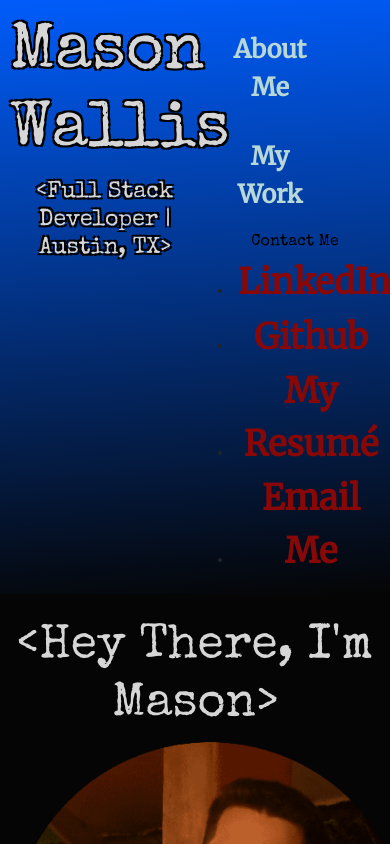
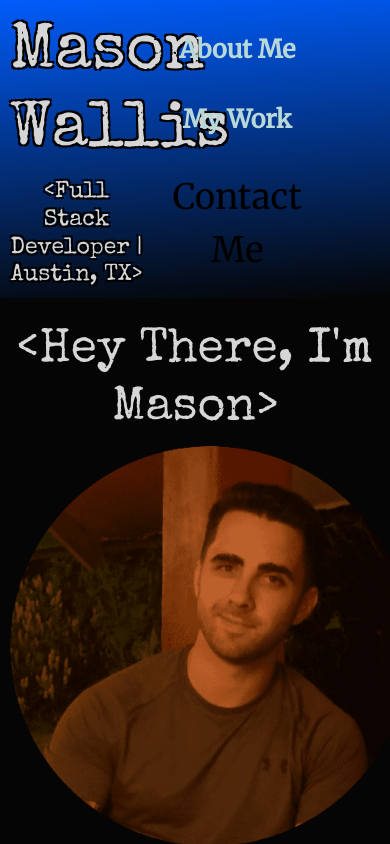
Before and after one commit to mwallis5110/Homework2, a React (Create React App) app: page / in a window 390 px wide. Shown: the top 844 px of the page. Built offline with nearby package versions, Linux system fonts and the light colour scheme.

Commit message:
Dropdown menu does the dropdown thing

```diff
--- a/src/components/Dropdown/Dropdown.css
+++ b/src/components/Dropdown/Dropdown.css
@@ -0,0 +1,32 @@
+.dropMenu {
+    display: none;
+}
+.dropMenu-clicked {
+    width: 300px;
+    position: absolute;
+    top: 80px;
+    list-style: none;
+    text-align: start;
+}
+
+.contactButton {
+    font-size: 35px;
+  /* margin-right: 50px; */
+  /* padding: 1rem 2rem; */
+  color: #B8D8D8;
+  font-weight: bold;
+  font-family: "Merriweather", serif;
+}
+
+.contactItem {
+    background: #1888ff;
+    cursor: pointer;
+}
+
+.contactItem:hover {
+    background: #5cabff;
+}
+
+/* .contactItem.clicked {
+    display: none;
+} */
--- a/src/components/Dropdown/Dropdown.js
+++ b/src/components/Dropdown/Dropdown.js
@@ -6,11 +6,10 @@ import Resume from "../../images/Mason_Wallis_Resume.pdf";
 import "./Dropdown.css";
 
 export default function Dropdown() {
+  const [click, setClick] = useState(false);
 
-  const [click, setClick] = useState(false);
-  const [dropdown, setDropdown] = useState(false);
+  const handleClick= () => setClick(!click)
 
-  const handleClick = () => setClick(!click);
   const closeMobileMenu = () => {
     setClick(false);
   };
@@ -22,9 +21,8 @@ export default function Dropdown() {
           Contact Me
         </button>
       </div>
-      <div className="dropMenu">
-        <ul className={click ? "contactMenu active" : "contactMenu"}>
-          {/* {dropdown && <Dropdown />} */}
+      <div className={click ? "dropMenu-clicked" : "dropMenu"}>
+        <ul>
           <li className="contactItem" onClick={closeMobileMenu}>
             <button>
               <a id="linkedin" href="https://www.linkedin.com/in/masonwallis/">
--- a/src/components/Footer/Footer.css
+++ b/src/components/Footer/Footer.css
@@ -35,8 +35,7 @@ button {
   font-family: "Merriweather", serif;
 }
 
-/* Hover effects */
-#linkedin:hover,
+/* #linkedin:hover,
 #github:hover,
 #resume:hover,
 #emailAddress:hover {
@@ -45,4 +44,4 @@ button {
   border-radius: 50px;
   opacity: 1;
   transition: 0.5s ease-out;
-}
+} */
--- a/src/components/Header/Header.css
+++ b/src/components/Header/Header.css
@@ -4,7 +4,6 @@
   padding-top: 15px;
   font-family: "Special Elite";
   background: linear-gradient(-184deg, #005cfa, #050505 );
-  /* background: linear-gradient(4deg, #FE5F55 40%, #4F6367); */
 }
 
 .header h1 {
@@ -21,9 +20,9 @@
 }
 
 .leftSide {
-  width: 50%;
+  width: 35%;
 }
 
 .rightSide {
-  width: 50%;
+  width: 65%;
 }
--- a/src/components/Navbar/Navbar.css
+++ b/src/components/Navbar/Navbar.css
@@ -1,5 +1,8 @@
-#link1,
-#link2 {
+.navWrapper {
+  float: right;
+}
+
+#link {
   font-size: 35px;
   margin-right: 50px;
   padding: 1rem 2rem;
@@ -9,8 +12,7 @@
 }
 
 /* Hover effects */
-#link1:hover,
-#link2:hover {
+#link:hover {
   background-color: #EEF5DB;
   color: #4F6367;
   border-radius: 50px;
@@ -19,8 +21,7 @@
 }
 
 @media screen and (max-width: 480px) {
-  #link1,
-  #link2 {
+  #link {
     font-size: 25px;
     text-align: center;
   }
--- a/src/components/Navbar/Navbar.js
+++ b/src/components/Navbar/Navbar.js
@@ -1,4 +1,4 @@
-import React from "react";
+import React, { useState } from "react";
 
 import { Link } from "react-router-dom";
 
@@ -7,15 +7,46 @@ import Dropdown from "../Dropdown/Dropdown";
 import "./Navbar.css";
 
 export default function TopNavbar() {
+  const [click, setClick] = useState(false);
+  const [dropdown, setDropdown] = useState(false);
+
+  const handleClick = () => setClick(!click);
+  const closeMobileMenu = () => {
+    setClick(false);
+  };
+
+  // const onMouseEnter = () => {
+  //   if(window.innerWidth < 960) {
+  //     setDropdown(false)
+  //   } else {
+  //     setDropdown(true)
+  //   }
+  // }
+
+  // const onMouseLeave = () => {
+  //   if (window.innerWidth < 960) {
+  //     setDropdown(false);
+  //   } else {
+  //     setDropdown(false);
+  //   }
+  // };
+
   return (
-    <div className="navBar">
-        <Link to="/">
-          <button id="link1">About Me</button>
-        </Link>
-        <Link to="/projects">
-          <button id="link2">My Work</button>
-        </Link>
-        <Dropdown />
+    <div className="navWrapper">
+      <Link to="/">
+        <button id="link" onClick={closeMobileMenu}>
+          About Me
+        </button>
+      </Link>
+      <Link to="/projects">
+        <button id="link" onClick={closeMobileMenu}>
+          My Work
+        </button>
+      </Link>
+      <button id="link" onClick={closeMobileMenu}>
+        <Dropdown className={click ? "contactMenu active" : "contactMenu"} />
+      </button>
+      {dropdown && <Dropdown />}
     </div>
   );
 }
```
